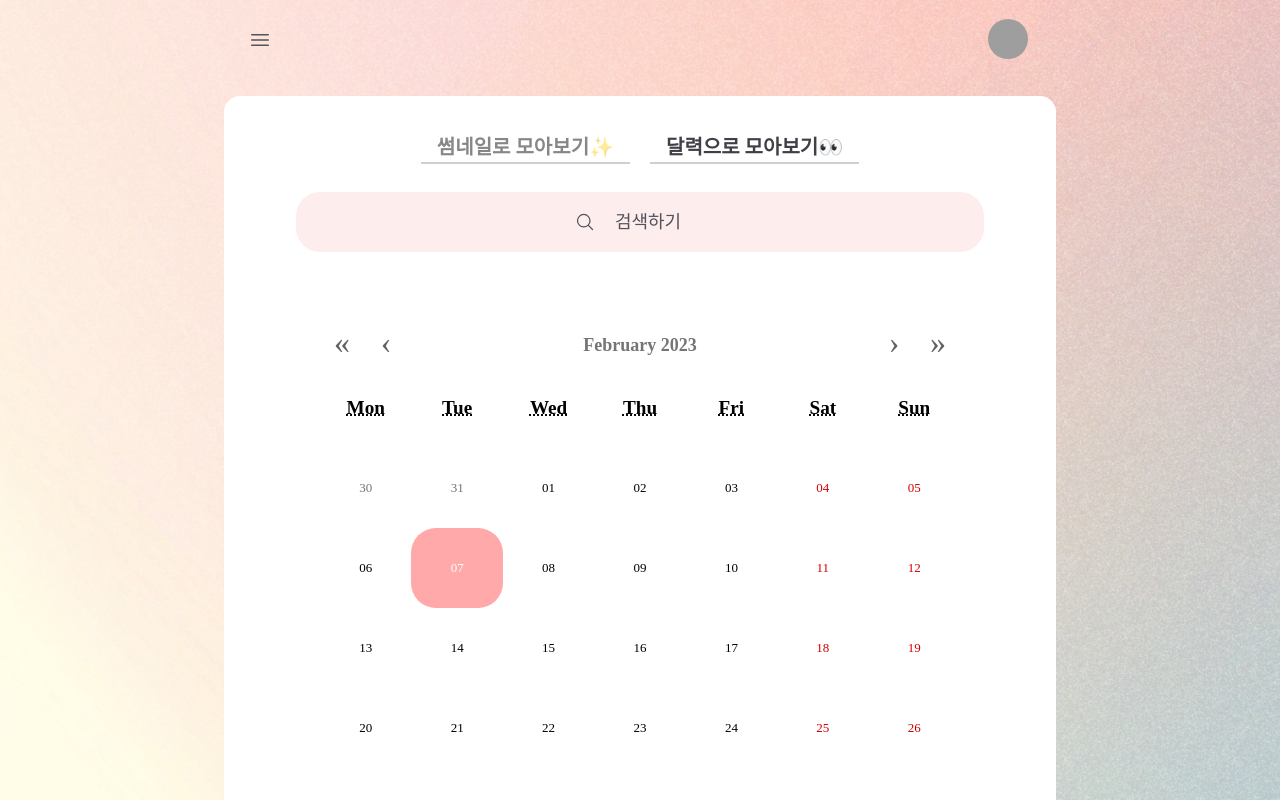
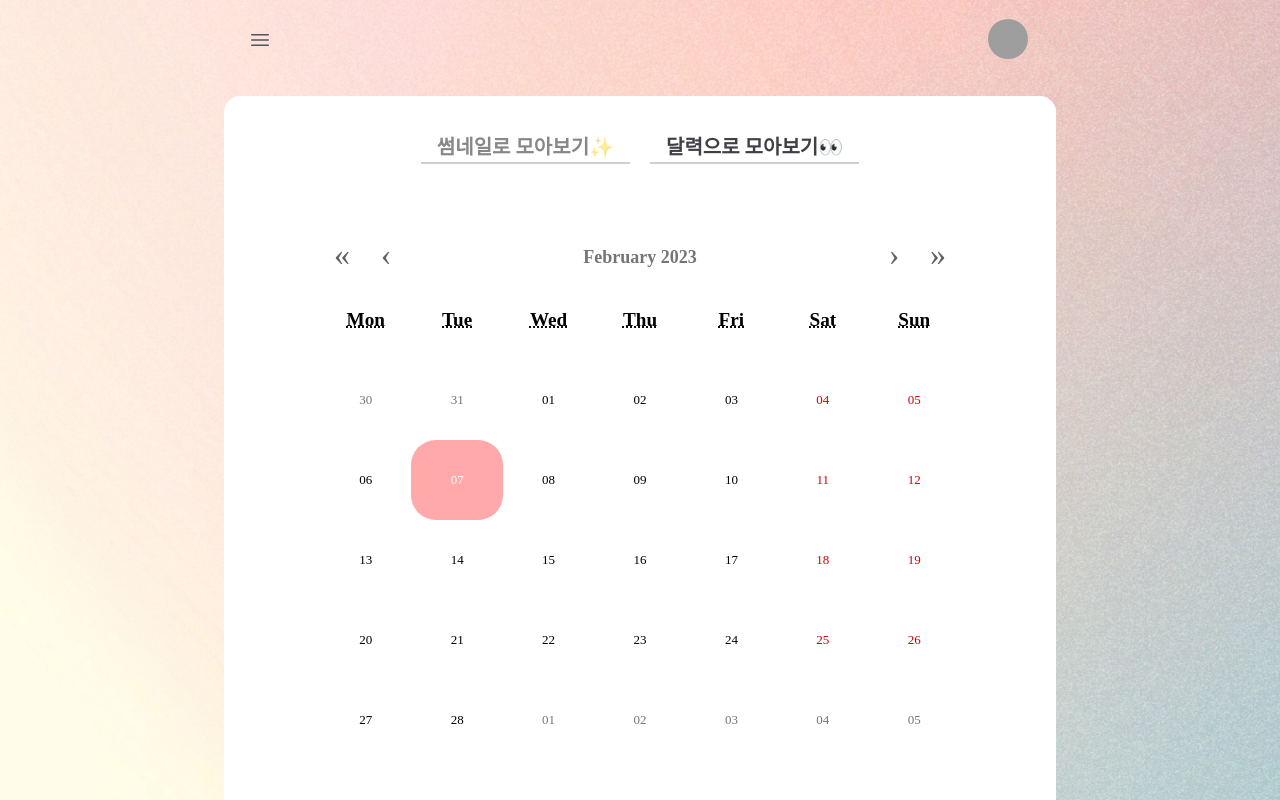
Before and after one commit to KSWA-SWEEP/jaksim31-front, a Next.js app: page /diary/list/calendar in a window 1280 px wide. Shown: the top 800 px of the page. Built offline with nearby package versions, Linux system fonts and the light colour scheme; grey boxes are pictures that could not be loaded; a web font is replaced by a local one.

Commit message:
SW-81 feat(diary_search):Set Grid List Search Data

```diff
--- a/app/diary/list/DateRangePicker.js
+++ b/app/diary/list/DateRangePicker.js
@@ -4,7 +4,7 @@ import { useState } from 'react';
 import dynamic from 'next/dynamic';
 import "react-datepicker/dist/react-datepicker.css";
 
-const DateRangePicker = () => {
+const DateRangePicker = (props) => {
 
     const DatePicker = dynamic(() => import('react-datepicker'), { ssr: false, })
     const [startDate, setStartDate] = useState(new Date());
@@ -13,13 +13,13 @@ const DateRangePicker = () => {
     return (
         <div className='grid grid-cols-7 gap-2'>
             <div className='col-span-3'>
-                <DatePicker popperProps={{ strategy: "fixed" }} className='w-full h-10 p-2 text-xs sm:text-base rounded-2xl' selected={startDate} onChange={(date) => setStartDate(date)} />
+                <DatePicker popperProps={{ strategy: "fixed" }} className='w-full h-10 p-2 text-xs sm:text-base rounded-2xl' selected={startDate} onChange={(date) => {props.setStartDate(props.setDateFormat(date)); setStartDate(date);}} />
             </div>
             <div className='flex items-center justify-center col-span-1'>
                 ~
             </div>
             <div className='col-span-3'>
-                <DatePicker popperProps={{ strategy: "fixed" }} className='w-full h-10 p-2 text-xs sm:text-base rounded-2xl' selected={endDate} onChange={(date) => setEndDate(date)} />
+                <DatePicker popperProps={{ strategy: "fixed" }} className='w-full h-10 p-2 text-xs sm:text-base rounded-2xl' selected={endDate} onChange={(date) => {props.setEndDate(props.setDateFormat(date)); setEndDate(date);}} />
             </div>
         </div>
     );
--- a/app/diary/list/SearchBox.js
+++ b/app/diary/list/grid/SearchBox.js
@@ -1,7 +1,48 @@
-import DateRangePicker from "./DateRangePicker";
+'use client';
+
+import DateRangePicker from "../DateRangePicker";
 import { MagnifyingGlassIcon } from '@heroicons/react/24/outline'
+import {useState} from "react";
 
 const SearchBox = () => {
+    // 날짜 형식을 YYYY-MM-DD로 설정
+    function setDateFormat(date){
+        let result = date.getFullYear().toString() + "-" + (date.getMonth()+1).toString().padStart(2,'0') + "-" + date.getDate().toString().padStart(2,'0')
+        return result
+    }
+
+    // 검색 옵션
+    const [query,setQuery] = useState("");
+    const [emotion, setEmotion] = useState("");
+    const [sort, setSort] = useState("");
+    const [startDate, setStartDate] = useState(setDateFormat(new Date(1999,0,1)));
+    const [endDate, setEndDate] = useState(setDateFormat(new Date()));
+
+    // 검색 옵션 설정값 가져오기
+    // 검색어
+    const onQueryChange =(e)=>{
+        setQuery(e.target.value);
+    }
+    // 감정
+    const onEmotionChange =(e)=>{
+        setEmotion(e.target.value);
+    }
+    // 정렬
+    const onSortChange =(e)=>{
+        setSort(e.target.value)
+    }
+
+    // 검색
+    function search(){
+        // check
+        console.log("검색어 : " + query + "\nemotion : " + emotion + "\nstartDate : " + startDate + "\nendDate : " + endDate + "\nsort형식 : " + sort);
+        const data = new Object();
+        let url = "/v1/diaries/{userId}?"
+        // TODO 일기 검색 API에 query parameter로 넘기면 됨.
+        url = url+"query="+query+"&emotion="+emotion+"&startDate="+startDate+"&endDate="+endDate+"&sort="+startDate
+    }
+
+
     return (
       <div className="collapse rounded-3xl">
           <input type="checkbox" className="peer" />
@@ -20,28 +61,30 @@ const SearchBox = () => {
                             <div className="grid grid-cols-6 sm:gap-2">
                                 {/* 단어 검색 */}
                                 <div className="col-span-6 px-2 py-1 sm:col-span-3">
-                                    <label htmlFor="first-name" className="block text-base font-medium text-zinc-700">
+                                    <label htmlFor="search-word" className="block text-base font-medium text-zinc-700">
                                         검색어
                                     </label>
                                     <input
                                         type="text"
-                                        name="first-name"
-                                        id="first-name"
-                                        autoComplete="given-name"
-                                        placeholder='ex) 마카롱'
+                                        name="query"
+                                        id="query"
+                                        autoComplete="search-word"
+                                        placeholder='검색어를 입력하세요'
+                                        onChange={onQueryChange}
                                         className="w-full pl-4 mt-1 shadow-sm border-zinc-300 focus:outline-zinc-300 h-9 rounded-xl "
                                     />
                                 </div>
 
                                 {/* 감정 검색 */}
                                 <div className="col-span-6 px-2 py-1 sm:col-span-3">
-                                    <label htmlFor="country" className="block text-base font-medium text-zinc-700">
+                                    <label htmlFor="emotion" className="block text-base font-medium text-zinc-700">
                                         감정
                                     </label>
                                     <select
-                                        id="country"
-                                        name="country"
-                                        autoComplete="country-name"
+                                        id="emotion"
+                                        name="emotion"
+                                        autoComplete="emotion-value"
+                                        onClick={onEmotionChange}
                                         className="w-full px-3 py-2 mt-1 shadow-sm border-zinc-300 focus:outline-zinc-300 h-9 rounded-xl "
                                     >
                                         <option>전체</option>
@@ -62,18 +105,19 @@ const SearchBox = () => {
                                     <label htmlFor="first-name" className="block text-base font-medium text-zinc-700">
                                         기간
                                     </label>
-                                    <DateRangePicker/>
+                                    <DateRangePicker setStartDate={setStartDate} setEndDate={setEndDate} setDateFormat={setDateFormat} />
                                 </div>
 
                                 {/* 정렬 */}
                                 <div className="col-span-6 px-2 py-1 sm:col-span-3">
-                                    <label htmlFor="country" className="block text-base font-medium text-zinc-700 ">
+                                    <label htmlFor="sort" className="block text-base font-medium text-zinc-700 ">
                                         정렬
                                     </label>
                                     <select
-                                        id="country"
-                                        name="country"
-                                        autoComplete="country-name"
+                                        id="sort"
+                                        name="sort"
+                                        autoComplete="sort-value"
+                                        onClick={onSortChange}
                                         className="w-full px-3 py-2 mt-1 shadow-sm border-zinc-300 focus:outline-zinc-300 h-9 rounded-xl "
                                     >
                                         <option>오래된 순</option>
@@ -84,6 +128,7 @@ const SearchBox = () => {
                             <div className="flex justify-center">
                                 <button
                                     type="submit"
+                                    onClick={search}
                                     className="justify-center px-4 py-2 mx-1 mt-5 text-sm font-medium border border-transparent shadow-sm w-30 rounded-xl bg-primary text-primary-content hover:bg-primary-focus focus:outline-none focus:ring-2">
                                     검색하기🔍
                                 </button>
--- a/app/diary/list/grid/page.jsx
+++ b/app/diary/list/grid/page.jsx
@@ -1,8 +1,14 @@
 import DiaryGridList from "./gridList";
+import SearchBox from "./SearchBox";
 
 export default function gridList() {
     return (
         <>
+            {/* 검색 영역 */}
+            <div className="font-medium rounded-3xl bg-red-100/60 lg:mt-2 mt-5 lg:mb-5 lg:mx-16 mx-7 text-md text-zinc-600">
+                <SearchBox/>
+            </div>
+
             <div className="relative">
                 <DiaryGridList className="w-full"/>
             </div>
--- a/app/diary/list/layout.jsx
+++ b/app/diary/list/layout.jsx
@@ -2,7 +2,7 @@ import '../../globals.css'
 
 import ViewTypeTab from './ViewTypeTab';
 import ListBox from './ListBox';
-import SearchBox from './SearchBox';
+import SearchBox from './grid/SearchBox';
 
 export default function listLayout ({ children }) {
 
@@ -11,11 +11,6 @@ export default function listLayout ({ children }) {
             <nav className='flex justify-center mt-4'>
                 <ViewTypeTab/>
             </nav>
-
-            {/* 검색 영역 */}
-            <div className="font-medium rounded-3xl bg-red-100/60 mt-7 lg:mx-16 mx-7 text-md text-zinc-600">
-                <SearchBox/>
-            </div>
 
             {/* 하위 page 영역 */}
             <div className='flex justify-center min-h-screen lg:m-10'>
```
